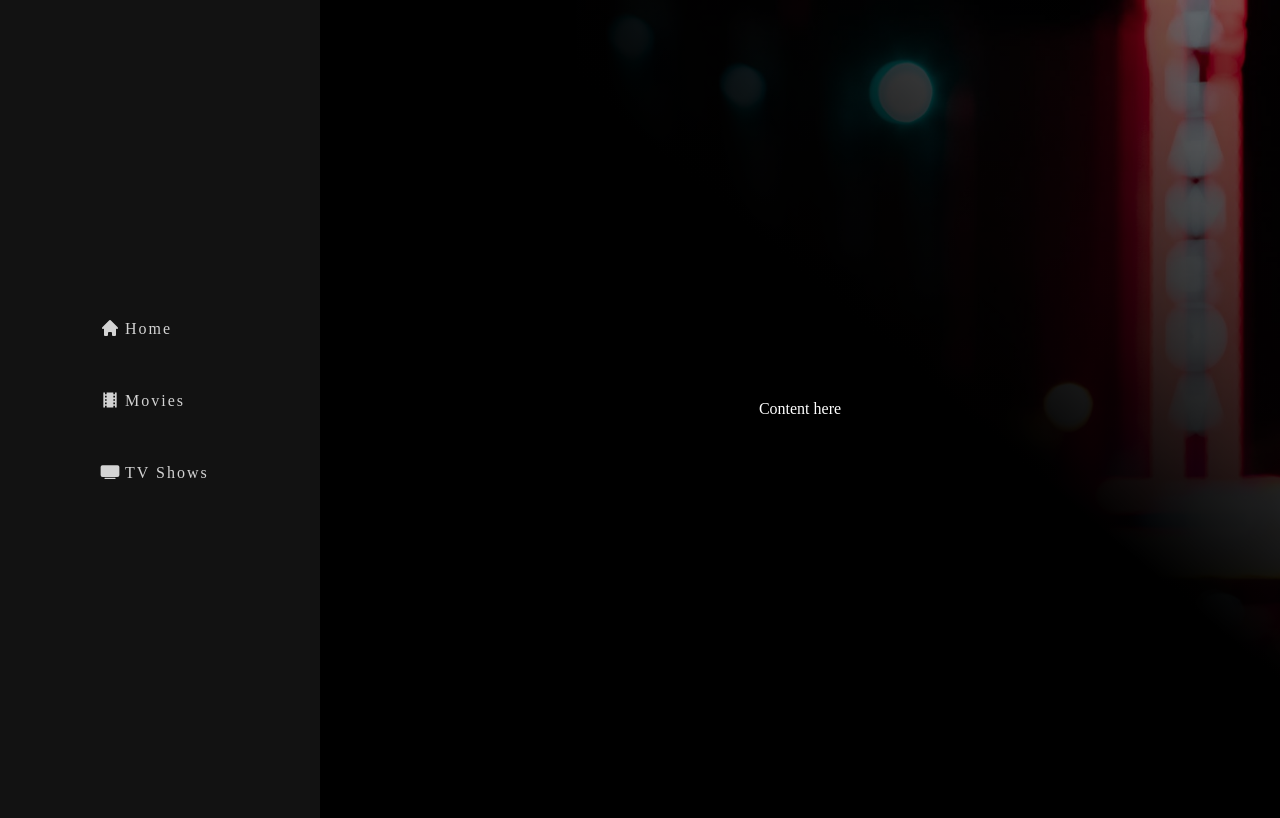
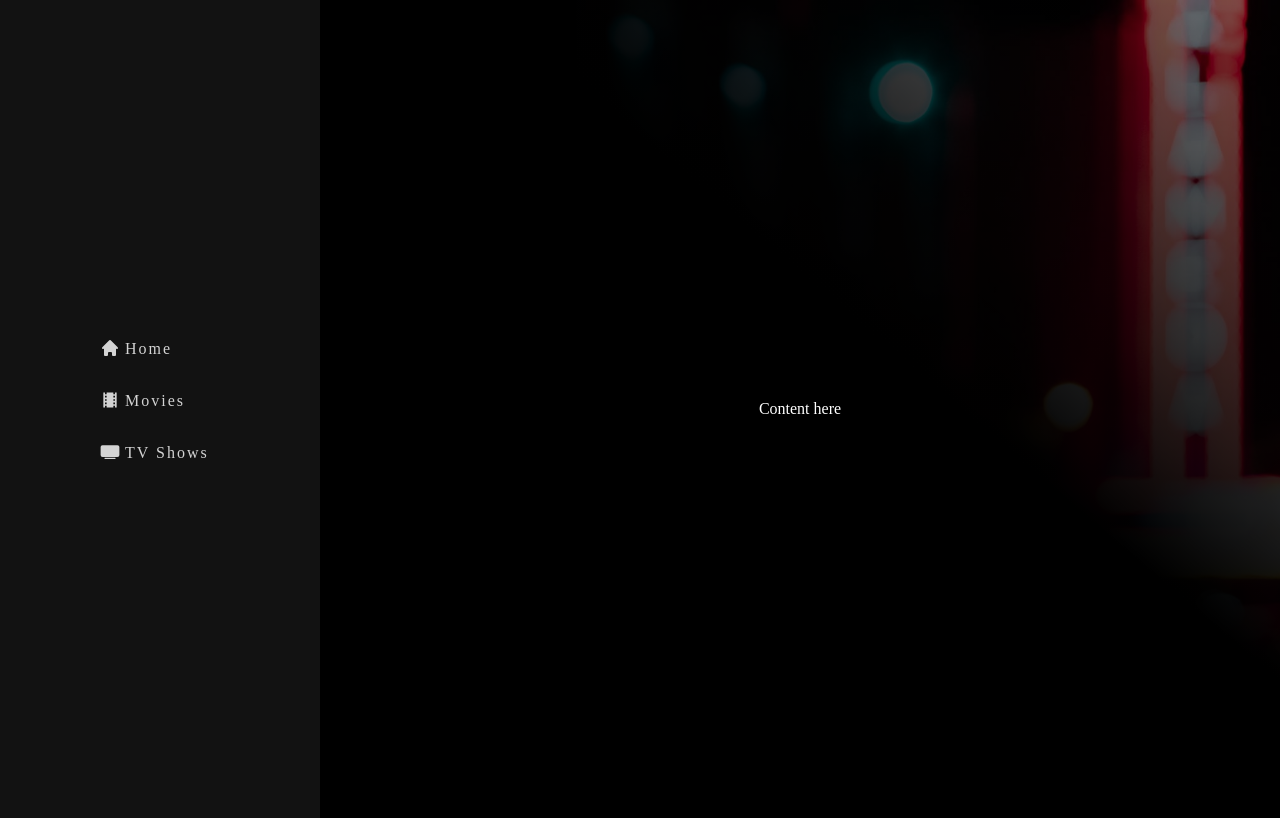
Before and after one commit to reedx8/Movie-Dashboard, a React (Create React App) app in the folder dashboard/: page / in a window 1280 px wide. Built offline with nearby package versions, Linux system fonts and the light colour scheme; what webfontloader would draw is missing.

Commit message:
Fixed safari bug with sidebar

```diff
--- a/dashboard/src/components/Sidebar.css
+++ b/dashboard/src/components/Sidebar.css
@@ -1,6 +1,7 @@
 .sidebar {
   background-color: var(--offBlack);
   /* height: 100vh; */ /* causes scroll bug at bottom if enabled */
+  width: 100%;
 }
 .buttons {
   display: flex;
@@ -15,11 +16,10 @@ a {
   color: lightgrey;
   margin: 2vh;
   width: 120px;
-  padding: 10px 90%;
+  /* padding: 10px 90%; */ /* causes sidebar bug in safari */
   letter-spacing: 2px;
 }
 a:hover {
-  /* background-color: white; */
   border-left-style: solid;
   border-color: white;
   background-color: #191919;
```
